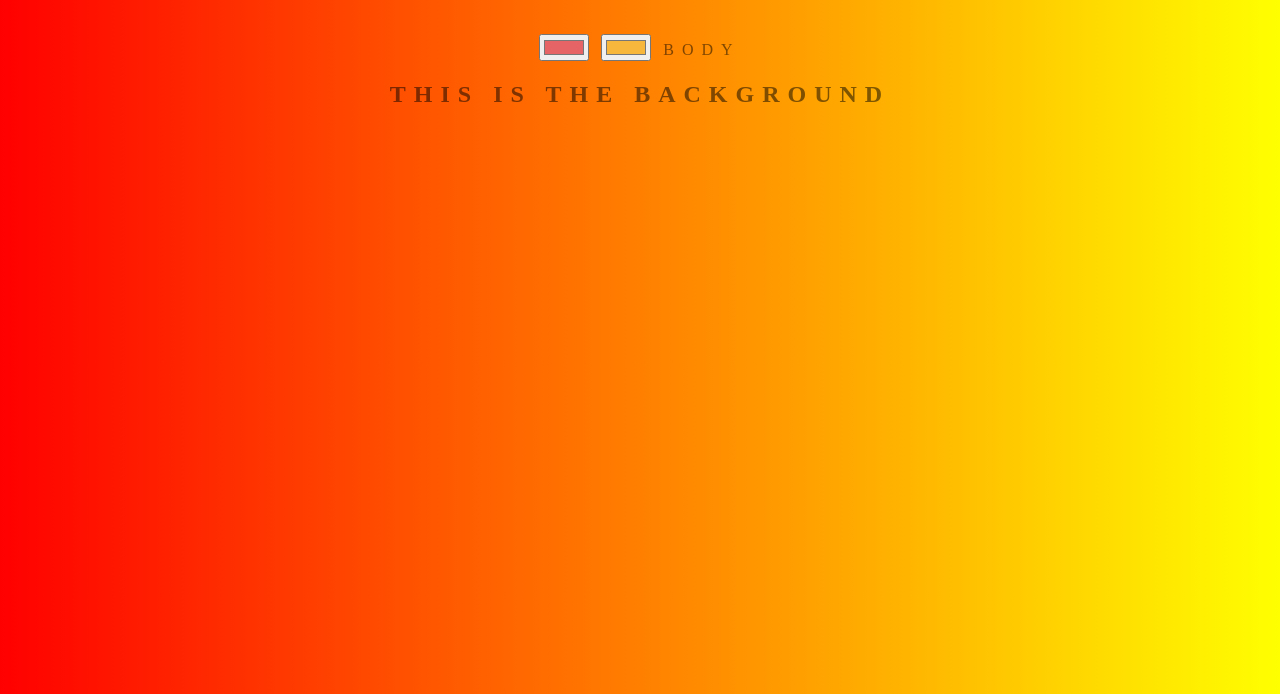
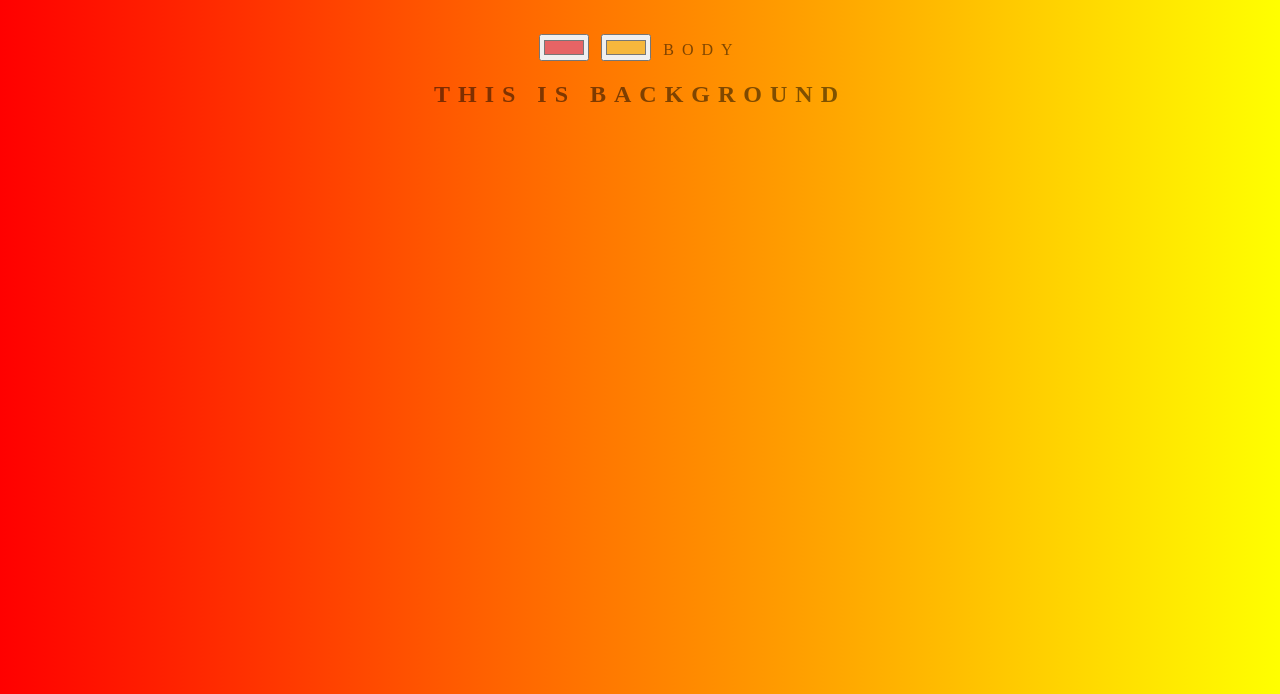
Before and after one commit to AditRobertho/background-generator, a plain HTML site: page index.html in a window 1280 px wide. Shown: the part 106-800 px from the top of the page. Drawn offline with Linux system fonts and the light colour scheme.

Commit message:
changing text

```diff
--- a/index.html
+++ b/index.html
@@ -13,7 +13,7 @@
    oninput="setGradient()" class="color2" type="color" id="body" name="body"
             value="#f6b73c">
     <label for="body">Body</label>
-	<h2>this is the Background</h2>
+	<h2>this is Background</h2>
 	<h3></h3>
 	<script type="text/javascript" src="script.js"></script>
 </body>
```
